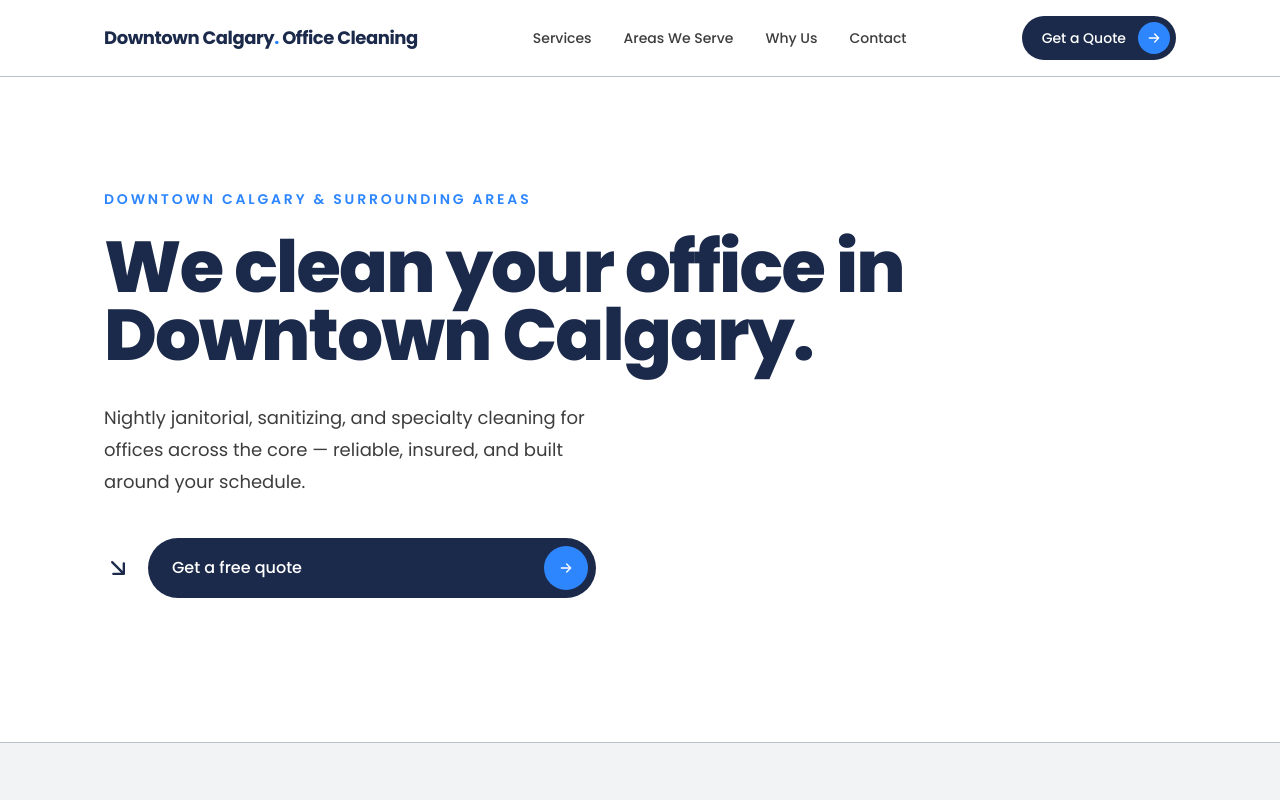
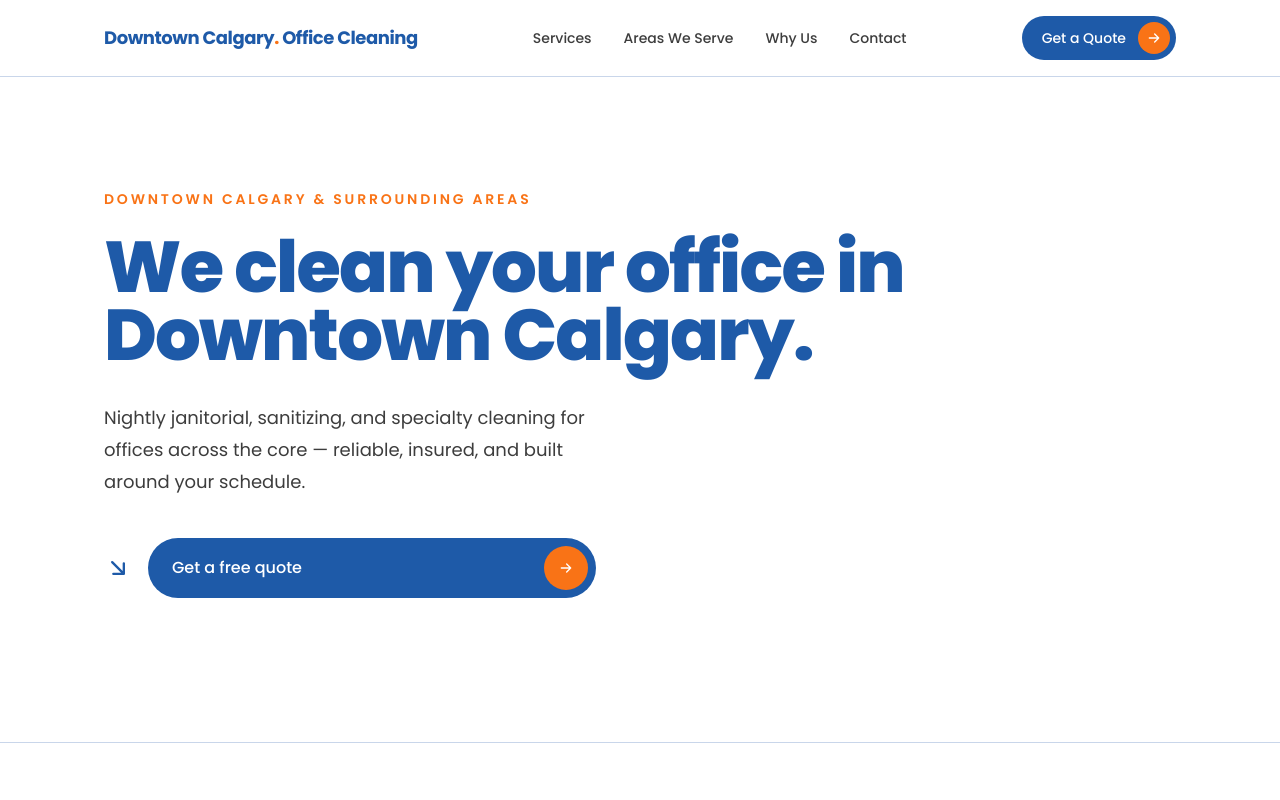
Before and after one commit to danielospina-la/downtown-calgary-office-cleaning, a Next.js app: page / in a window 1280 px wide. Shown: the top 800 px of the page. Built offline with nearby package versions, Linux system fonts and the light colour scheme.

Commit message:
Redesign: vintage palette (logo blue + orange accent) and Rye headings

```diff
--- a/src/app/globals.css
+++ b/src/app/globals.css
@@ -4,11 +4,11 @@
   --background: #ffffff;
   --foreground: #3d3d3d;
 
-  --color-navy: #1b2a4a;
+  --color-navy: #1e5aa8;
   --color-charcoal: #3d3d3d;
-  --color-electric: #2e86ff;
-  --color-light-gray: #f2f3f5;
-  --color-steel: #b8c0cc;
+  --color-electric: #f97316;
+  --color-light-gray: #ffffff;
+  --color-steel: #c9d6ea;
 }
 
 @theme inline {
@@ -20,7 +20,7 @@
   --color-light-gray: var(--color-light-gray);
   --color-steel: var(--color-steel);
   --font-sans: var(--font-poppins);
-  --font-heading: var(--font-poppins);
+  --font-heading: var(--font-rye);
 }
 
 body {
```
